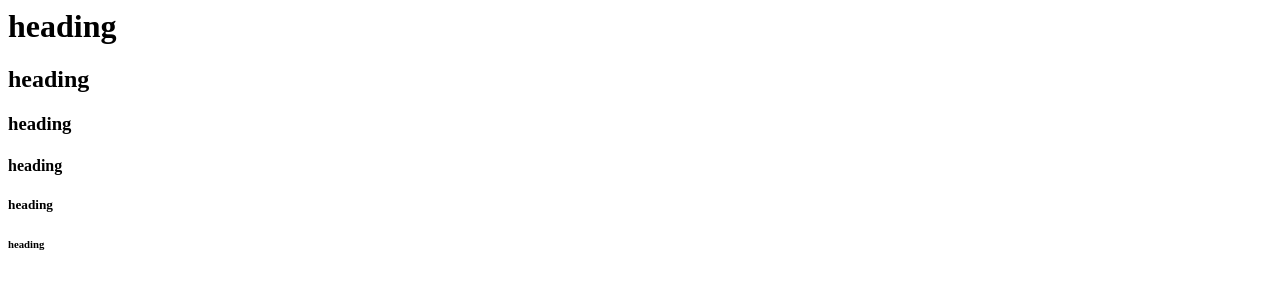
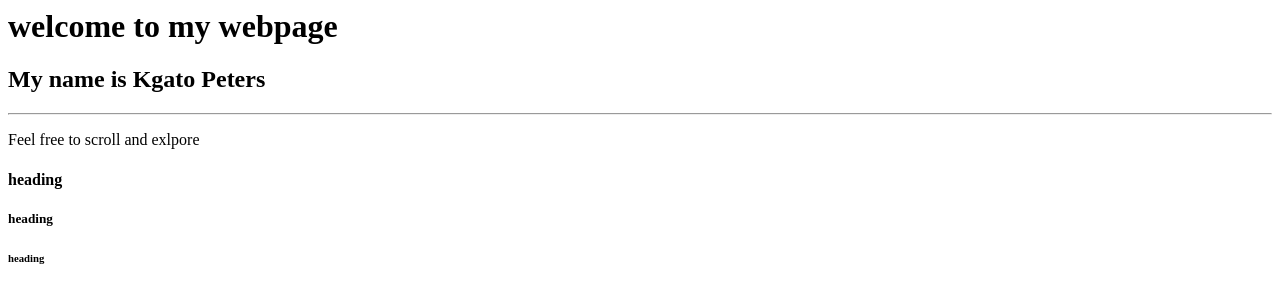
Before and after one commit to kPeters2/hello_world, a plain HTML site: page index.html in a window 1280 px wide. Drawn offline with Linux system fonts and the light colour scheme.

Commit message:
Update index.html

```diff
--- a/index.html
+++ b/index.html
@@ -1,6 +1,7 @@
-<h1>heading</h1>
-<h2>heading</h2>
-<h3>heading</h3>
+<h1>welcome to my webpage</h1>
+<h2>My name is Kgato Peters</h2>
+<hr/>
+<p>Feel free to scroll and exlpore</p>
 <h4>heading</h4>
 <h5>heading</h5>
 <h6>heading</h6>
```
